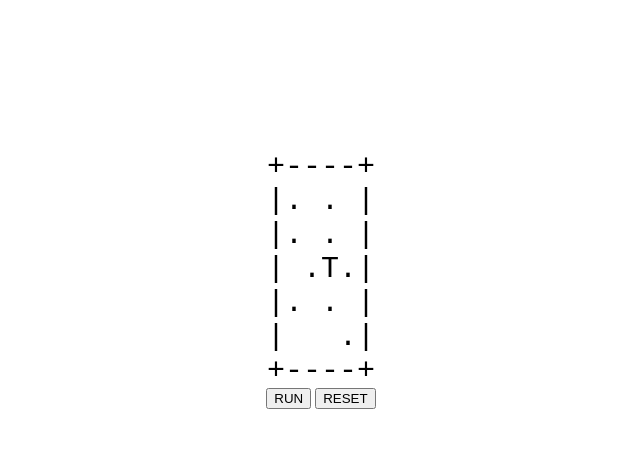
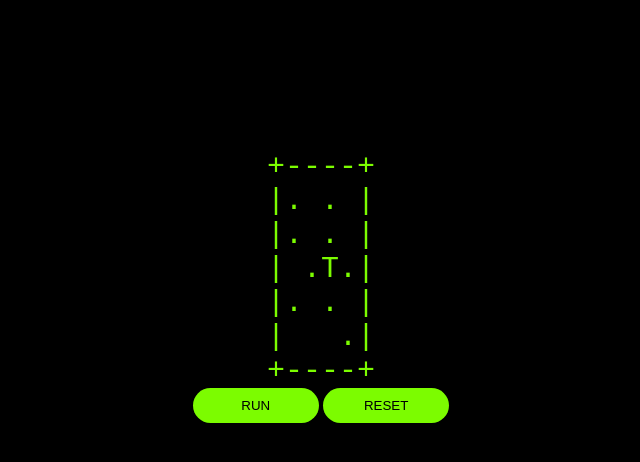
Before and after one commit to djjrussell/fallRocks, a plain HTML site: page index.html in a window 1280 px wide. Shown: the whole page, without its empty margins (319-959 px from the left). Drawn offline with Linux system fonts and the light colour scheme.

Commit message:
read me added, css styled

```diff
--- a/index.html
+++ b/index.html
@@ -4,18 +4,7 @@
     <meta charset="UTF-8">
     <title>PHYLOS</title>
 </head>
-<style>
-    #main {
-        text-align: center;
-    }
-    #target1 {
-        font-size: 30px;
-        margin: 5em auto 0 auto;
-    }
-    button {
-        margin: auto;
-    }
-</style>
+<link rel="stylesheet" href="main.css">
 <body>
     <section id="main">
         <pre id="target1"></pre>
--- /dev/null
+++ b/main.css
@@ -0,0 +1,25 @@
+body {
+    background-color: black;
+    color: lawngreen;
+}
+
+#main {
+    text-align: center;
+}
+#target1 {
+    font-size: 30px;
+    margin: 5em auto 0 auto;
+}
+button {
+    margin: auto;
+    width: 10%;
+    border: none;
+    padding: 10px;
+    border-radius: 25px 25px 25px 25px;
+    color: black;
+    background-color: lawngreen;
+}
+
+button:hover {
+    cursor: pointer;
+}
```
Also changed, not shown: README.txt (added).
